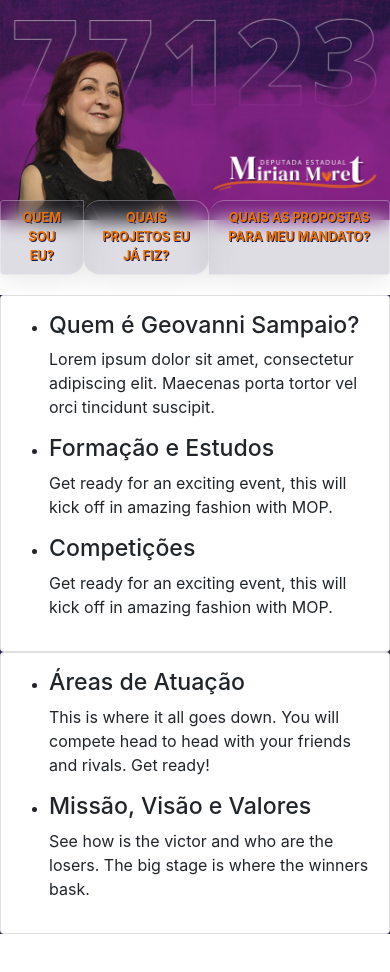
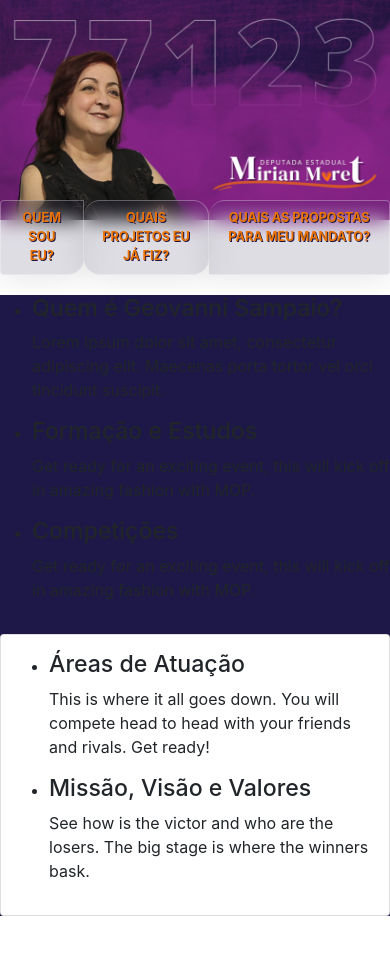
Before and after one commit to Takater/dep-mirian-moret, a React (Create React App) app: page / in a window 390 px wide. Built offline with nearby package versions, Linux system fonts and the light colour scheme.

Commit message:
Tue, Aug 23, 2022, 7:41 PM +00:00

```diff
--- a/src/App.css
+++ b/src/App.css
@@ -36,3 +36,44 @@ li>a {
   position: relative;
   margin: 10% auto;
 }
+
+/******************* Timeline Demo - 5 *****************/
+.main-timeline5{overflow:hidden;position:relative}
+.main-timeline5 .timeline{position:relative;margin-top:-79px}
+.main-timeline5 .timeline:first-child{margin-top:0}
+.main-timeline5 .timeline-icon,.main-timeline5 .year{margin:auto;position:absolute;top:0;left:0;bottom:0;right:0}
+.main-timeline5 .timeline:after,.main-timeline5 .timeline:before{content:"";display:block;width:100%;clear:both}
+.main-timeline5 .timeline:before{content:"";width:100%;height:100%;box-shadow:-8px 0 5px -5px rgba(0,0,0,.5) inset;position:absolute;top:0;right:0;z-index:2}
+.main-timeline5 .timeline-icon{width:210px;height:210px;border-radius:50%;border:25px solid transparent;border-top-color:#f44556;border-right-color:#f44556;z-index:1;transform:rotate(45deg)}
+.main-timeline5 .year{display:block;width:110px;height:110px;line-height:110px;border-radius:50%;background:#fff;box-shadow:0 0 20px rgba(0,0,0,.4);font-size:30px;font-weight:700;color:#f44556;text-align:center;transform:rotate(-45deg)}
+.main-timeline5 .timeline-content{width:35%;float:right;background:#f44556;padding:30px 20px;margin:50px 0;z-index:1;position:relative}
+.main-timeline5 .timeline-content:before{content:"";width:20%;height:15px;background:#f44556;position:absolute;top:50%;left:-20%;z-index:-1;transform:translateY(-50%)}
+.main-timeline5 .title{font-size:20px;font-weight:700;color:#fff;margin:0 0 10px}
+.main-timeline5 .description{font-size:16px;color:#fff;line-height:24px;margin:0}
+.main-timeline5 .timeline:nth-child(2n):before{box-shadow:8px 0 5px -5px rgba(0,0,0,.5) inset}
+.main-timeline5 .timeline:nth-child(2n) .timeline-icon{transform:rotate(-135deg);border-top-color:#e97e2e;border-right-color:#e97e2e}
+.main-timeline5 .timeline:nth-child(2n) .year{transform:rotate(135deg);color:#e97e2e}
+.main-timeline5 .timeline:nth-child(2n) .timeline-content{float:left}
+.main-timeline5 .timeline:nth-child(2n) .timeline-content:before{left:auto;right:-20%}
+.main-timeline5 .timeline:nth-child(2n) .timeline-content,.main-timeline5 .timeline:nth-child(2n) .timeline-content:before{background:#e97e2e}
+.main-timeline5 .timeline:nth-child(3n) .timeline-icon{border-top-color:#13afae;border-right-color:#13afae}
+.main-timeline5 .timeline:nth-child(3n) .year{color:#13afae}
+.main-timeline5 .timeline:nth-child(3n) .timeline-content,.main-timeline5 .timeline:nth-child(3n) .timeline-content:before{background:#13afae}
+.main-timeline5 .timeline:nth-child(4n) .timeline-icon{border-top-color:#105572;border-right-color:#105572}
+.main-timeline5 .timeline:nth-child(4n) .year{color:#105572}
+.main-timeline5 .timeline:nth-child(4n) .timeline-content,.main-timeline5 .timeline:nth-child(4n) .timeline-content:before{background:#105572}
+@media only screen and (max-width:1199px){.main-timeline5 .timeline{margin-top:-103px}
+.main-timeline5 .timeline-content:before{left:-18%}
+.main-timeline5 .timeline:nth-child(2n) .timeline-content:before{right:-18%}
+}
+@media only screen and (max-width:990px){.main-timeline5 .timeline{margin-top:-127px}
+.main-timeline5 .timeline-content:before{left:-2%}
+.main-timeline5 .timeline:nth-child(2n) .timeline-content:before{right:-2%}
+}
+@media only screen and (max-width:767px){.main-timeline5 .timeline{margin-top:0;overflow:hidden}
+.main-timeline5 .timeline:before,.main-timeline5 .timeline:nth-child(2n):before{box-shadow:none}
+.main-timeline5 .timeline-icon,.main-timeline5 .timeline:nth-child(2n) .timeline-icon{margin-top:-30px;margin-bottom:20px;position:relative;transform:rotate(135deg)}
+.main-timeline5 .timeline:nth-child(2n) .year,.main-timeline5 .year{transform:rotate(-135deg)}
+.main-timeline5 .timeline-content,.main-timeline5 .timeline:nth-child(2n) .timeline-content{width:100%;float:none;border-radius:0 0 20px 20px;text-align:center;padding:25px 20px;margin:0 auto}
+.main-timeline5 .timeline-content:before,.main-timeline5 .timeline:nth-child(2n) .timeline-content:before{width:15px;height:25px;position:absolute;top:-22px;left:50%;z-index:-1;transform:translate(-50%,0)}
+}
--- a/src/components/Quem.jsx
+++ b/src/components/Quem.jsx
@@ -5,8 +5,8 @@ function Quem () {
         <div id="quemsoueu">
             <div className="row">
                 <div className="col-md-12">
-                    <div className="card">
-                        <div className="card-body">
+                    <div className="main-timeline5">
+                        <div className="timeline">
                             <div id="content">
                                 <ul className="timeline">
                                     <li className="event" data-date="2001 - 2004">
```
